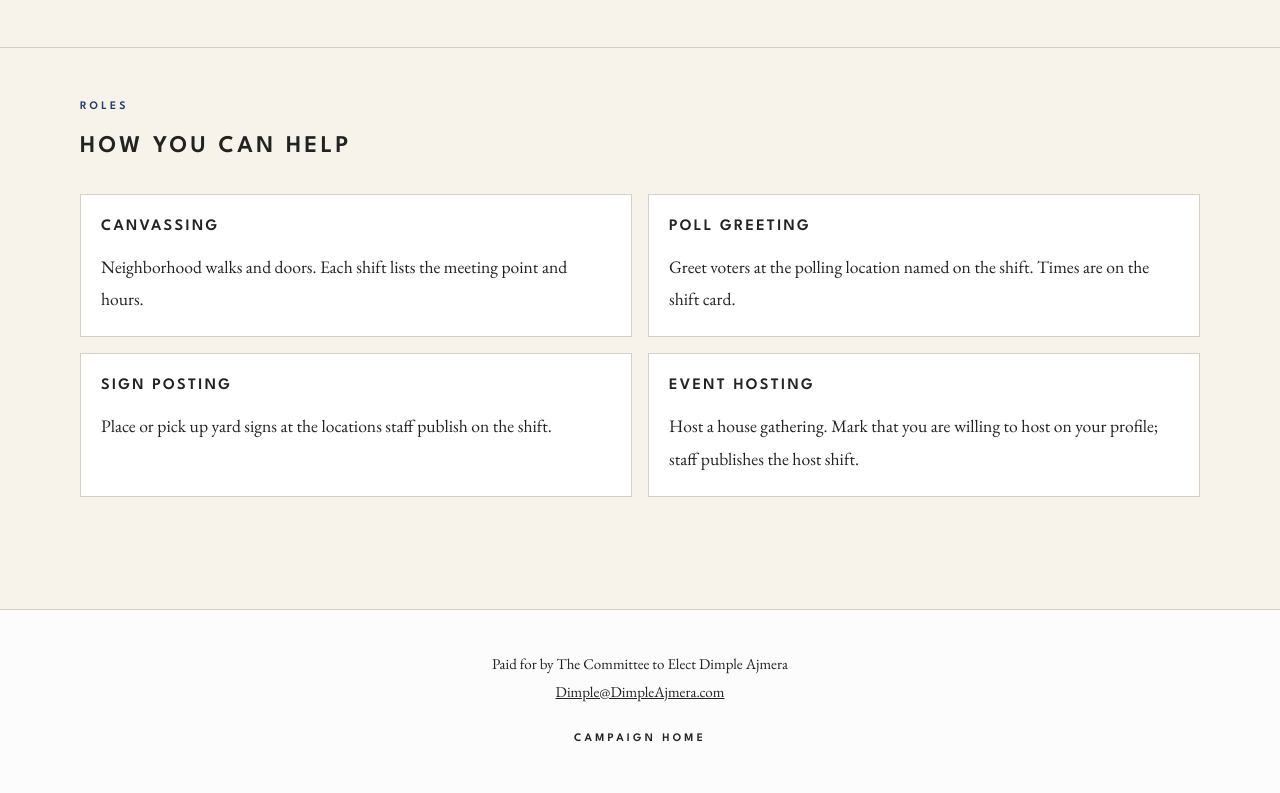
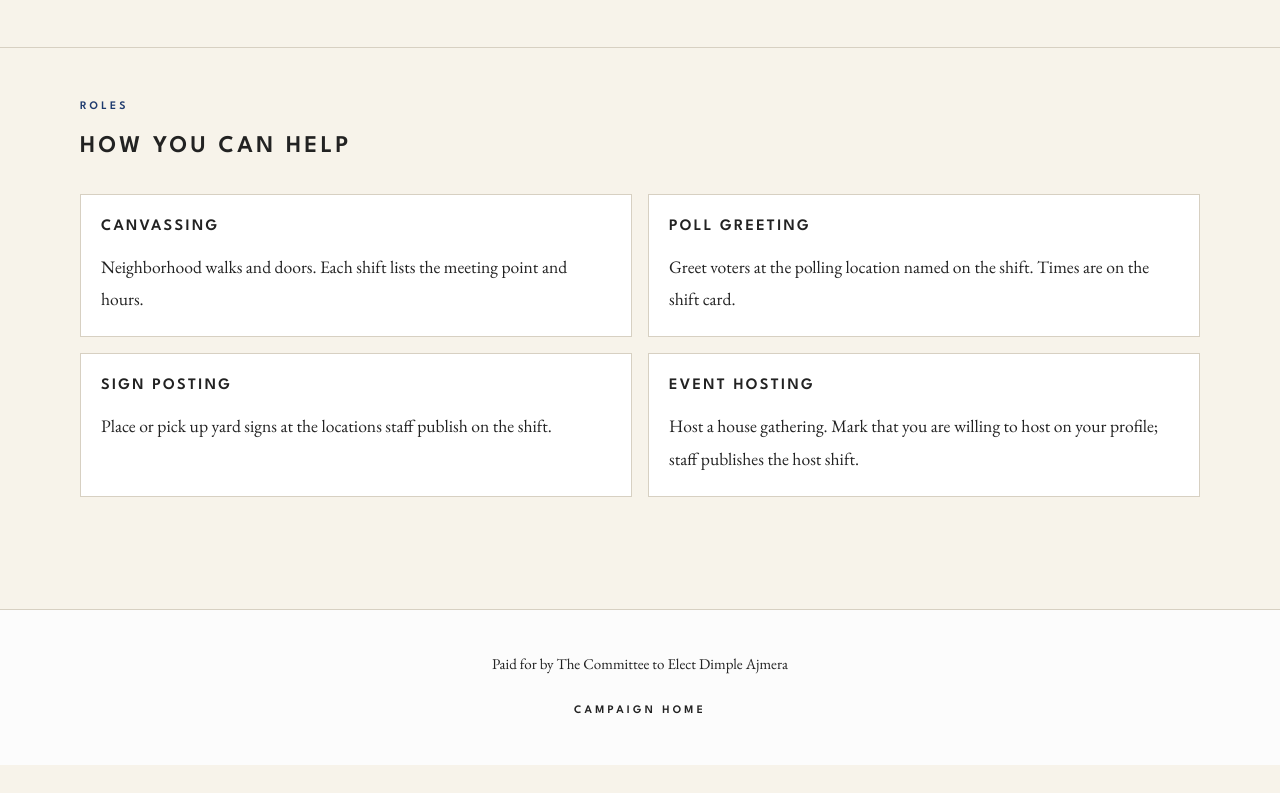
Before and after one commit to QiTechCo/VolunteerHub, a Next.js app: page / in a window 1280 px wide. Shown: the part 546-1339 px from the top of the page. After the commit the page ends 1311 px from the top, so only its background shows below. Built offline with nearby package versions, Linux system fonts and the light colour scheme; no server answers; the database is empty.

Commit message:
Remove campaign email from the Hub footer
Keep the paid-for-by committee line and the campaign-home link.

Co-authored-by: xzaviarboston <xzaviarboston@gmail.com>

```diff
--- a/src/components/site-footer.tsx
+++ b/src/components/site-footer.tsx
@@ -1,15 +1,10 @@
-import { CAMPAIGN_HOME, COMMITTEE_NAME, CONTACT_EMAIL } from "@/lib/constants";
+import { CAMPAIGN_HOME, COMMITTEE_NAME } from "@/lib/constants";
 
 export function SiteFooter() {
   return (
     <footer className="mt-16 border-t border-[#d7d0c2] bg-[#fcfcfc]">
       <div className="mx-auto max-w-6xl px-4 py-10 text-center text-[15px] leading-7 text-[#222]">
         <p>Paid for by {COMMITTEE_NAME}</p>
-        <p>
-          <a className="underline" href={`mailto:${CONTACT_EMAIL}`}>
-            {CONTACT_EMAIL}
-          </a>
-        </p>
         <p className="mt-4">
           <a className="hub-kicker inline-block" href={CAMPAIGN_HOME}>
             Campaign home
```
